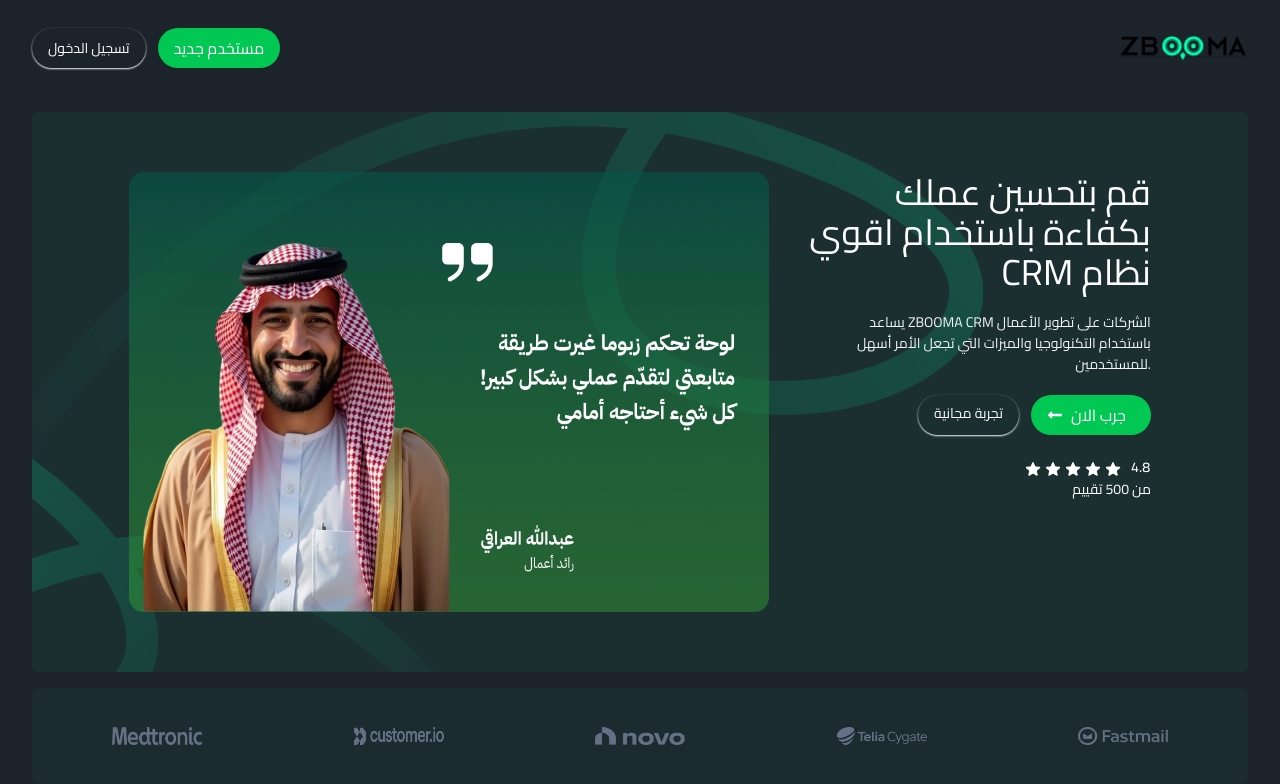
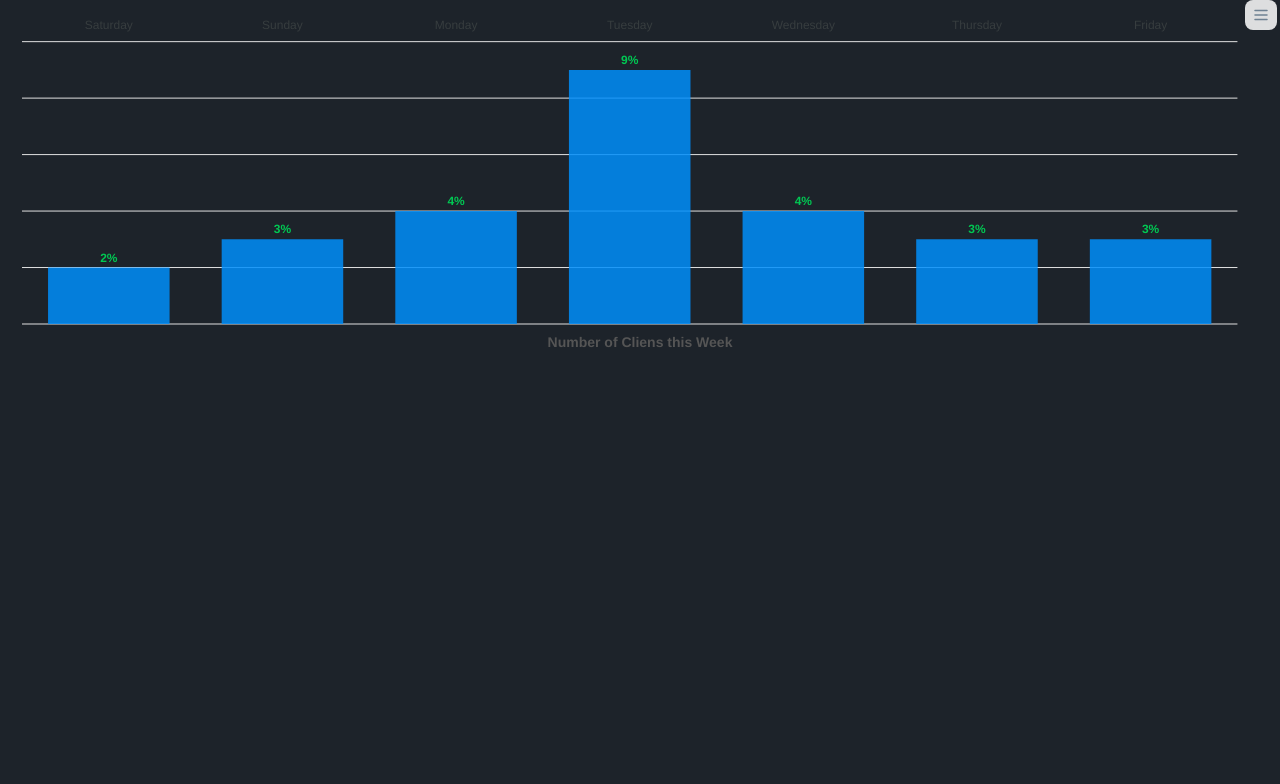
Before and after one commit to faresibrahim081/crm-system, a React (Vite) app: page / in a window 1280 px wide. Shown: the top 784 px of the page. Built offline with nearby package versions, Linux system fonts and the light colour scheme.

Commit message:
end of my day

```diff
--- a/package.json
+++ b/package.json
@@ -17,6 +17,7 @@
     "axios": "^1.7.7",
     "framer-motion": "^11.11.10",
     "react": "^18.3.1",
+    "react-apexcharts": "^1.5.0",
     "react-dom": "^18.3.1",
     "react-hook-form": "^7.53.1",
     "react-icons": "^5.3.0",
--- a/src/App.jsx
+++ b/src/App.jsx
@@ -1,10 +1,12 @@
 import "./App.css";
-import Home from "./Pages/Home";
+import BarChart from "./Components/barChrt/BarChart";
+// import Home from "./Pages/Home";
 
 function App() {
   return (
     <>
-      <Home />
+      {/* <Home /> */}
+      <BarChart />
     </>
   );
 }
--- /dev/null
+++ b/src/Components/barChrt/BarChart.jsx
@@ -0,0 +1,109 @@
+import { useState } from "react";
+import ReactApexChart from "react-apexcharts";
+
+const BarChart = () => {
+  const [options] = useState({
+    chart: {
+      height: 350,
+      type: "bar",
+    },
+    plotOptions: {
+      bar: {
+        // borderRadius: 10,
+        dataLabels: {
+          position: "top", // top, center, bottom
+        },
+      },
+    },
+    dataLabels: {
+      enabled: true,
+      formatter: function (val) {
+        return val + "%";
+      },
+      offsetY: -20,
+      style: {
+        fontSize: "12px",
+        colors: ["#00c853"],
+      },
+    },
+    xaxis: {
+      categories: [
+        "Saturday",
+        "Sunday",
+        "Monday",
+        "Tuesday",
+        "Wednesday",
+        "Thursday",
+        "Friday",
+      ],
+      position: "top",
+      axisBorder: {
+        show: false,
+      },
+      axisTicks: {
+        show: false,
+      },
+      crosshairs: {
+        // fill: {
+        //   type: "gradient",
+        //   gradient: {
+        //     colorFrom: "#D8E3F0",
+        //     colorTo: "#BED1E6",
+        //     stops: [0, 100],
+        //     opacityFrom: 0.4,
+        //     opacityTo: 0.5,
+        //   },
+        // },
+      },
+      tooltip: {
+        enabled: true,
+      },
+    },
+    yaxis: {
+      axisBorder: {
+        show: false,
+      },
+      axisTicks: {
+        show: false,
+      },
+      labels: {
+        show: false,
+        formatter: function (val) {
+          return val;
+        },
+      },
+    },
+    title: {
+      text: "Number of Cliens this Week",
+      floating: true,
+      offsetY: 330,
+      align: "center",
+      style: {
+        color: "#555",
+      },
+    },
+  });
+
+  const [series] = useState([
+    {
+      name: "Clients",
+      data: [2, 3, 4, 9, 4, 3, 3],
+    },
+  ]);
+
+  return (
+    <div>
+      <div id="chart">
+        <ReactApexChart
+          options={options}
+          series={series}
+          type="bar"
+          height={350}
+        />
+      </div>
+      <div id="html-dist"></div>
+    </div>
+  );
+};
+
+export default BarChart;
--- a/src/Components/home/HomeNav.jsx
+++ b/src/Components/home/HomeNav.jsx
@@ -31,7 +31,7 @@
             <FaUserTie className="size-5" />
             <span>مستخدم</span>
           </button>
-          <button className="rounded-md flex gap-2 items-center w-fit line-clamp-1 bg-[#00c853] shadow-sm py-2 px-4">
+          <button className="rounded-md flex gap-2 items-center w-fit line-clamp-1 bg-[#0f3d22] shadow-sm py-2 px-4">
           <MdAdminPanelSettings className="size-5" />
             <span>مسئول</span>
           </button>
```
Also changed, not shown: 1 other file (tests, documents, lock files or other folders).
